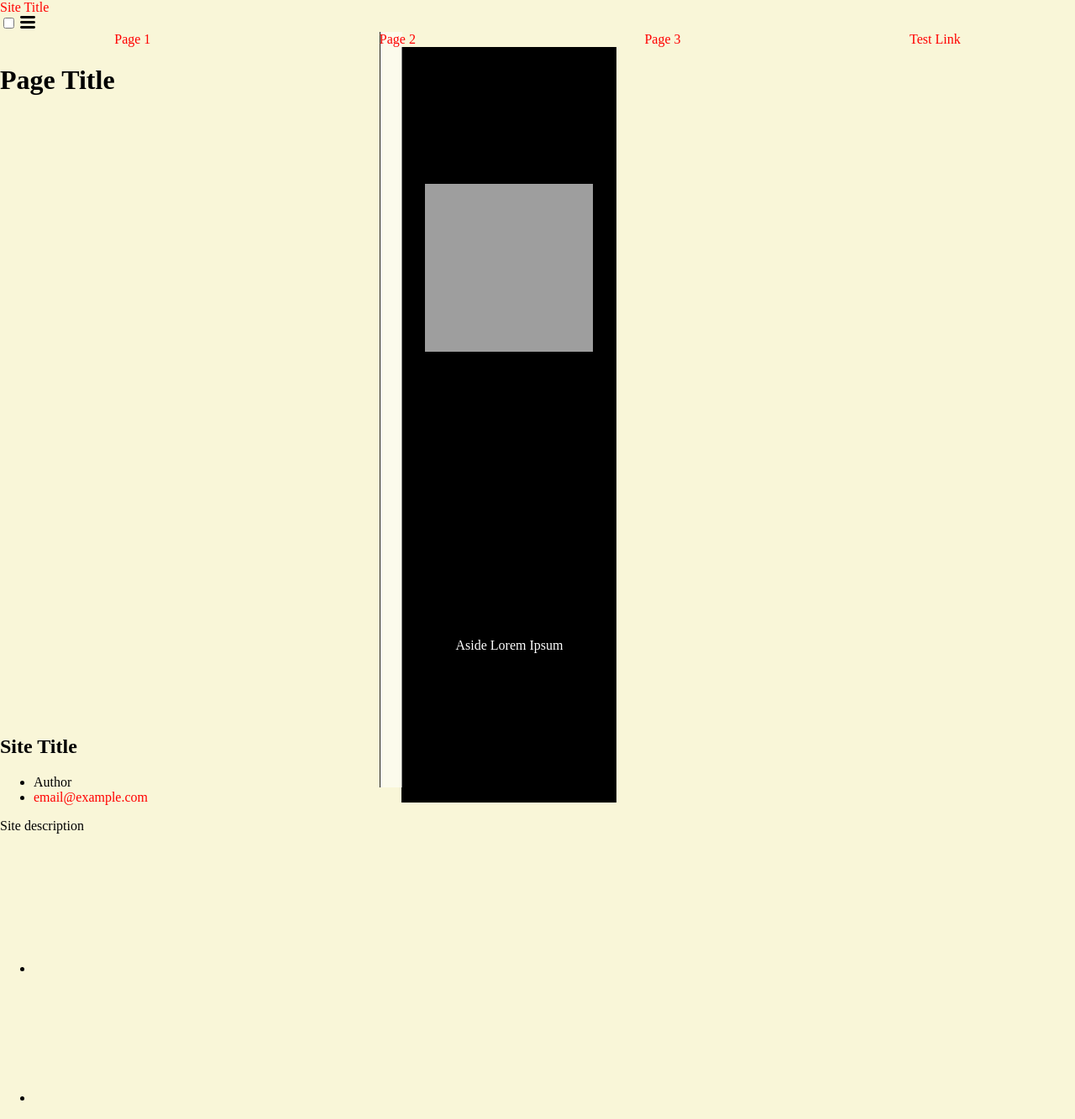
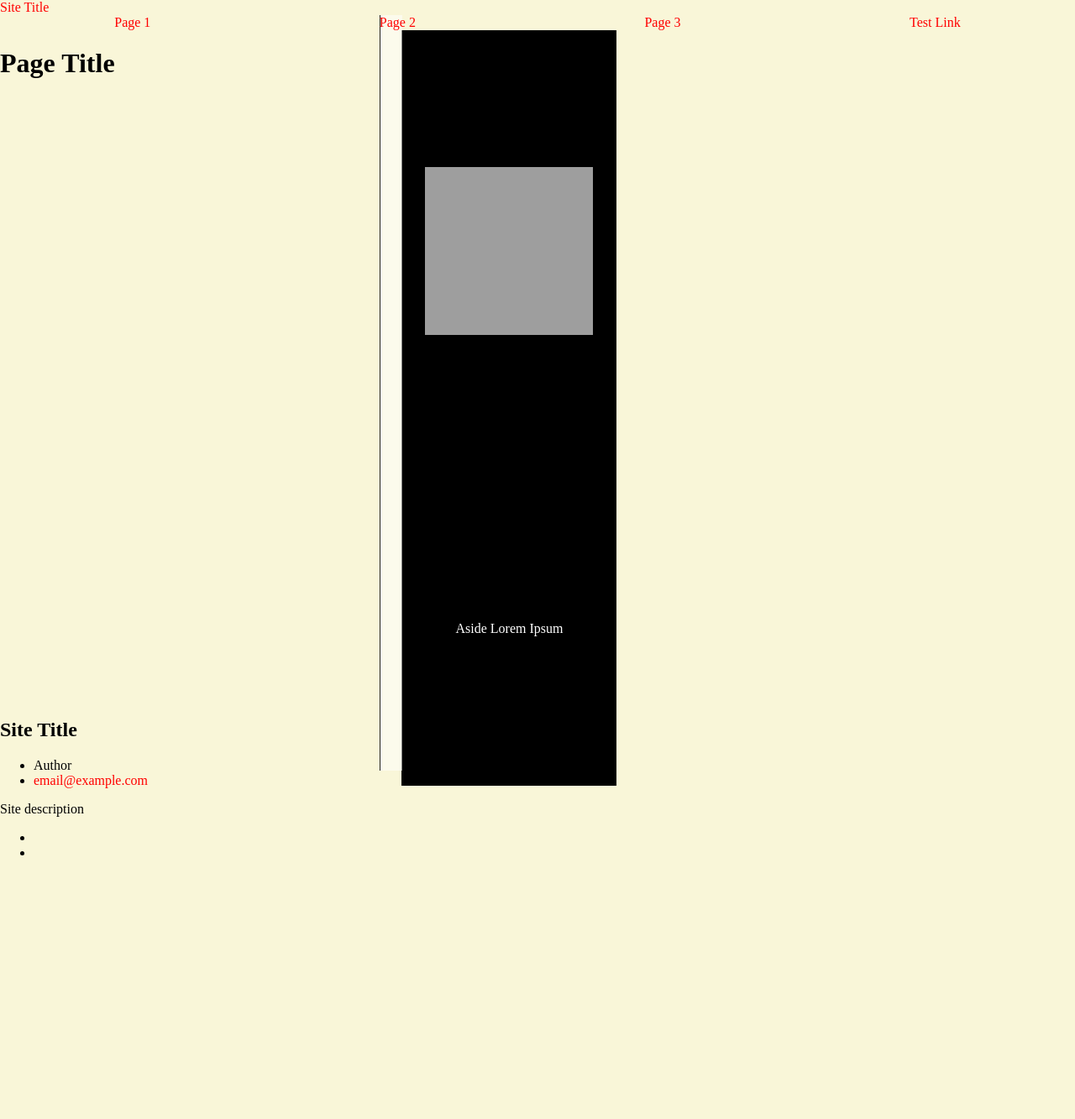
Before and after one commit to theTaikun/jekyll-gear-solid, a Jekyll site: the page proof-of-concept/index.html, which Jekyll copies as it is, in a window 1280 px wide. Shown: the whole page at 84% size. Built offline with Jekyll 4.4.1, drawn with Linux system fonts in a browser that asks for light colours; after the commit the page ends 1041 px from its top, so only the background shows below that; grey boxes are pictures that could not be loaded.

Commit message:
Cleaned up PoC
The original html used for the PoC was pieced together from the minima jekyll theme. This commit cleans up some of that html, fixes indenting, and gets rid of portions irrelevant for the PoC.

```diff
--- a/proof-of-concept/index.html
+++ b/proof-of-concept/index.html
@@ -12,17 +12,7 @@
 		<div class="wrapper">
 		<a class="site-title" rel="author" href="/">Site Title</a>
 		<nav class="site-nav">
-			<input type="checkbox" id="nav-trigger" class="nav-trigger" />
-			<label for="nav-trigger">
-				<span class="menu-icon">
-					<svg viewBox="0 0 18 15" width="18px" height="15px">
-					  <path d="M18,1.484c0,0.82-0.665,1.484-1.484,1.484H1.484C0.665,2.969,0,2.304,0,1.484l0,0C0,0.665,0.665,0,1.484,0 h15.032C17.335,0,18,0.665,18,1.484L18,1.484z M18,7.516C18,8.335,17.335,9,16.516,9H1.484C0.665,9,0,8.335,0,7.516l0,0 c0-0.82,0.665-1.484,1.484-1.484h15.032C17.335,6.031,18,6.696,18,7.516L18,7.516z M18,13.516C18,14.335,17.335,15,16.516,15H1.484 C0.665,15,0,14.335,0,13.516l0,0c0-0.82,0.665-1.483,1.484-1.483h15.032C17.335,12.031,18,12.695,18,13.516L18,13.516z"/>
-					</svg>
-				</span>
-			</label>
-
 			<div class="trigger">
-
 				<a class="page-link" href="page1.html">Page 1</a>
 				<a class="page-link activePage"  href="page2.html">Page 2</a>
 				<a class="page-link " href="page3.html">Page 3</a>
@@ -45,51 +35,37 @@
 		<div class="wrapper">
 			<div class="home">
 				<h1 class="page-heading">Page Title</h1>
-
 				<div class='main__content'>
-
+				</div>
+			</div>
 		</div>
     </main>
 
-<footer class="site-footer h-card"></footer>
-  <data class="u-url" href="{{ "/" | relative_url }}"></data>
+	<footer class="site-footer h-card">
 
-  <div class="wrapper">
 
-    <div class="footer-col-wrapper">
 				<div class="footer-col one-half">
 					<h2 class="footer-heading">Site Title</h2>
 					<ul class="contact-list">
 						<li class="p-name">
 							Author
 						</li>
-
 						<li><a class="u-email" href="mailto:">email@example.com</a></li>
 
 					</ul>
 				</div>
-
 				<div class="footer-col one-half">
 					<p>Site description</p>
 				</div>
-
 				<div class="social-links">
-
-
 					<ul class="social-media-list">
-<li><a href="https://dribbble.com/{{ social.dribbble | cgi_escape | escape }}" title="{{ social.dribbble | escape }}"><svg class="svg-icon grey"><use xlink:href="/assets/minima-social-icons.svg#dribbble"></use></svg></a></li>
-<li><a href="https://www.facebook.com/{{ social.facebook | cgi_escape | escape }}" title="{{ social.facebook | escape }}"><svg class="svg-icon grey"><use xlink:href="/assets/minima-social-icons.svg#facebook"></use></svg></a></li>
+						<li><a href="https://dribbble.com/{{ social.dribbble | cgi_escape | escape }}" title="dribble"></a></li>
+						<li><a href="https://www.facebook.com/{{ social.facebook | cgi_escape | escape }}" title="facebook"></a></li>
 					</ul>
-
-      </div>
 				</div>
 
-  </div>
 
 	</footer>
 	<script type="text/javascript" src="assets/js/default.js"></script>
-
-
 </body>
-
 </html>
```
Lines whose indentation alone changed are shown as unchanged.
